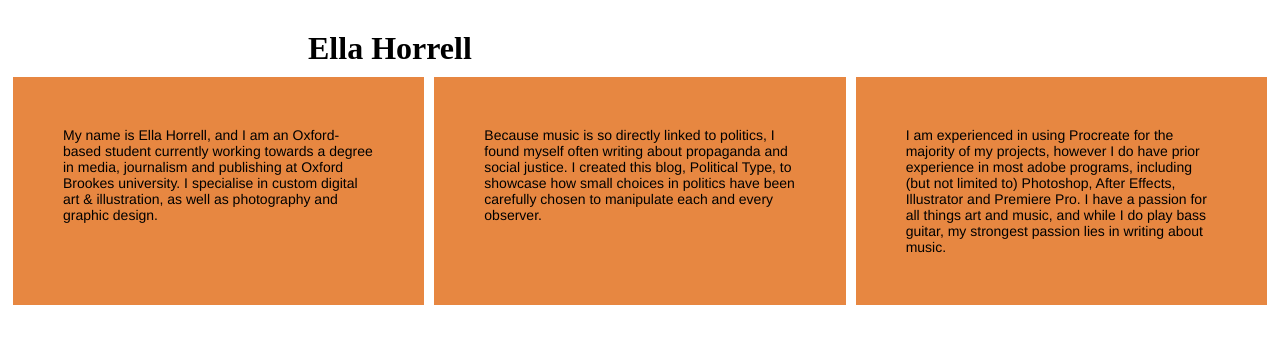
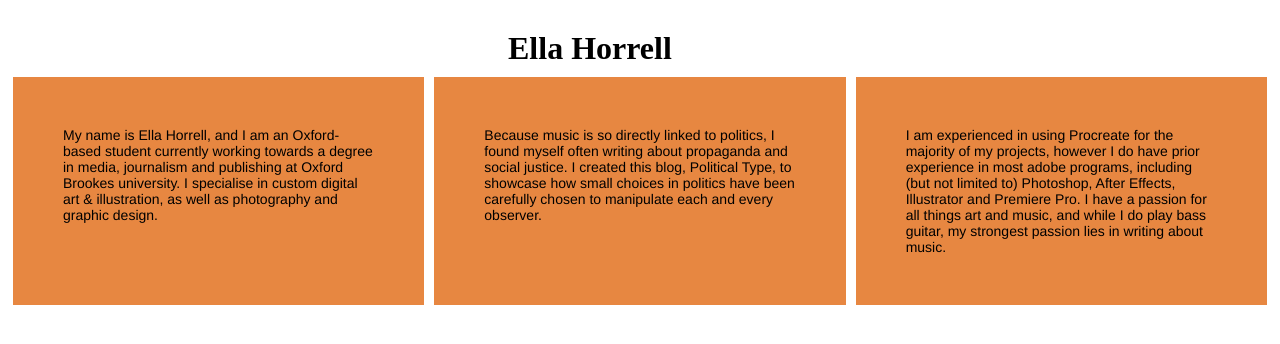
Before and after one commit to ellahorrell/brookesblog, a Jekyll site: the page aboutme/index.html, which Jekyll copies as it is, in a window 1280 px wide. Shown: the top 344 px of the page. Built offline with Jekyll 4.4.1, drawn with Linux system fonts in a browser that asks for light colours.

Commit message:
Update styles.css

```diff
--- a/aboutme/css/styles.css
+++ b/aboutme/css/styles.css
@@ -7,7 +7,7 @@ body {
 }
 
 h1 {
-margin: 30px 5px 5px 300px;
+margin: 30px 5px 5px 500px;
 }
 
 p{
```
